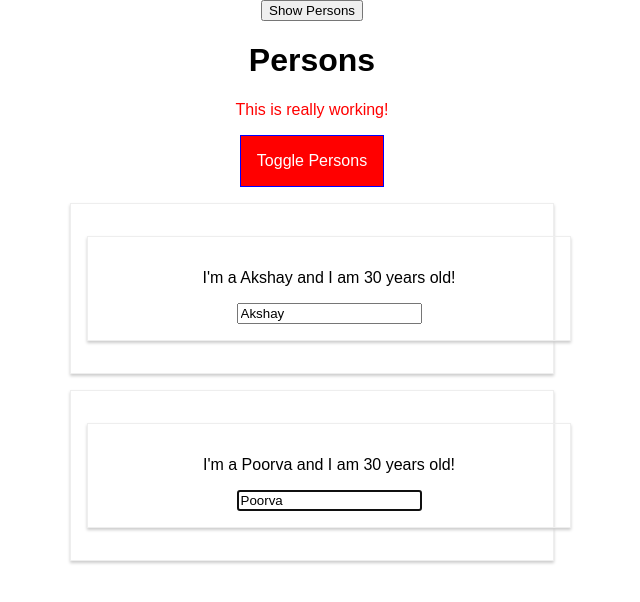
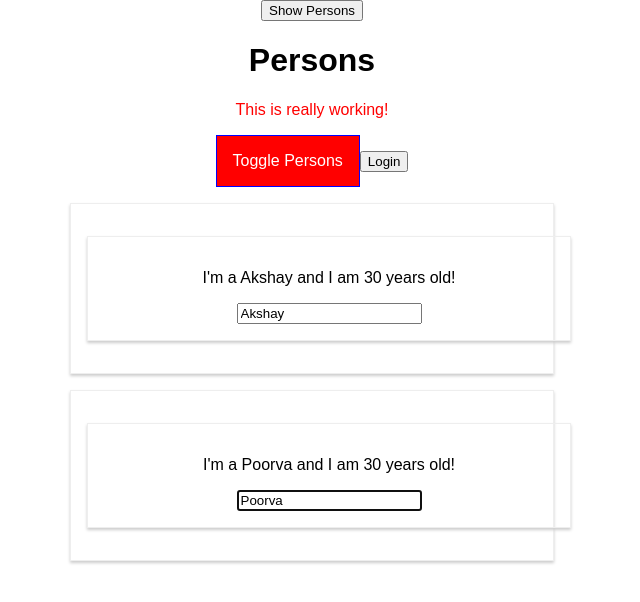
Before and after one commit to akshaypalshikar/react-app, a React app: page / in a window 1280 px wide. Shown: the top 602 px of the page, without its empty margins (328-968 px from the left). Built offline with nearby package versions, Linux system fonts and the light colour scheme.

Commit message:
passing auth status without context

```diff
--- a/src/components/Cockpit/Cockpit.js
+++ b/src/components/Cockpit/Cockpit.js
@@ -10,6 +10,7 @@ const cockpit = (props) => {
         persons = (<Persons persons={props.persons}
           deletePersonHandler = {props.deletePersonHandler}
           nameChangedHandler = {props.nameChangedHandler}
+          isAuthenticated = {props.isAuthenticated}
         />);
         btnClass = [cockpitCssClasses.Button,cockpitCssClasses.Red].join(' ');
     }
@@ -27,6 +28,7 @@ const cockpit = (props) => {
             <h1>{props.title}</h1>
             <p className={assignedCssClasses.join(' ')}>This is really working!</p>
             <button className={btnClass} onClick={props.togglePersonsHandler.bind(this)}>Toggle Persons</button>
+            <button onClick={props.login}>Login</button>
             {persons}
         </Wrapper>
     )};
--- a/src/components/Persons/Person/Person.js
+++ b/src/components/Persons/Person/Person.js
@@ -33,6 +33,7 @@ class Person extends Component {
         return (
             <Wrapper>
                 <div className={cssClasses.Person}>
+                    {this.props.isAuthenticated?<p>I'm authenticated</p>:null}
                     <p onClick={this.props.clicked}> I'm a {this.props.name} and I am {this.props.age} years old!</p>
                     <p>{this.props.children}</p>
                     <input type="text" ref={this.inputElement}
--- a/src/components/Persons/Persons.js
+++ b/src/components/Persons/Persons.js
@@ -46,7 +46,7 @@ class Persons extends PureComponent {
               ref = {this.lastPersonRef}
               clicked={() => this.props.deletePersonHandler(index)}
               changed={event => this.props.nameChangedHandler(event, person.id)}
-
+              isAuthenticated = {this.props.isAuthenticated}
               position={index}  />
 
           </ErrorBoundary>);
--- a/src/containers/App.js
+++ b/src/containers/App.js
@@ -21,7 +21,8 @@ class App extends PureComponent {
   }
    shouldComponentUpdate(nextProps, nextState) {
     console.log('[UDPATE App.js] Inside shouldComponentUpdate()', nextProps, nextState);
-    return this.state.persons!==nextState.persons || this.state.showPersons!==nextState.showPersons;
+    return this.state.persons!==nextState.persons || this.state.showPersons!==nextState.showPersons
+    || this.state.isAuthenticated!==nextState.isAuthenticated;
   }
 
   componentWillUpdate(nextProps, nextState) {
@@ -40,7 +41,8 @@ class App extends PureComponent {
     ],
     unchangedState: "This will be untouched",
     showPersons: true,
-    toggleClickCounter:0
+    toggleClickCounter:0,
+    isAuthenticated : false
   }
 
   nameChangedHandler = (event, id) => {
@@ -77,6 +79,10 @@ class App extends PureComponent {
     this.setState({ persons: persons });
   }
 
+  loginHandler = () =>{
+    this.setState({isAuthenticated:true});
+  }
+
   render() {
     console.log('[App.js] Inside render()');
     const cssClasses = appCssClasses;
@@ -88,6 +94,8 @@ class App extends PureComponent {
           togglePersonsHandler={this.togglePersonsHandler}
           nameChangedHandler={this.nameChangedHandler}
           title={this.props.title}
+          login={this.loginHandler}
+          isAuthenticated={this.state.isAuthenticated}
         />
       </Wrapper>
     );
```
